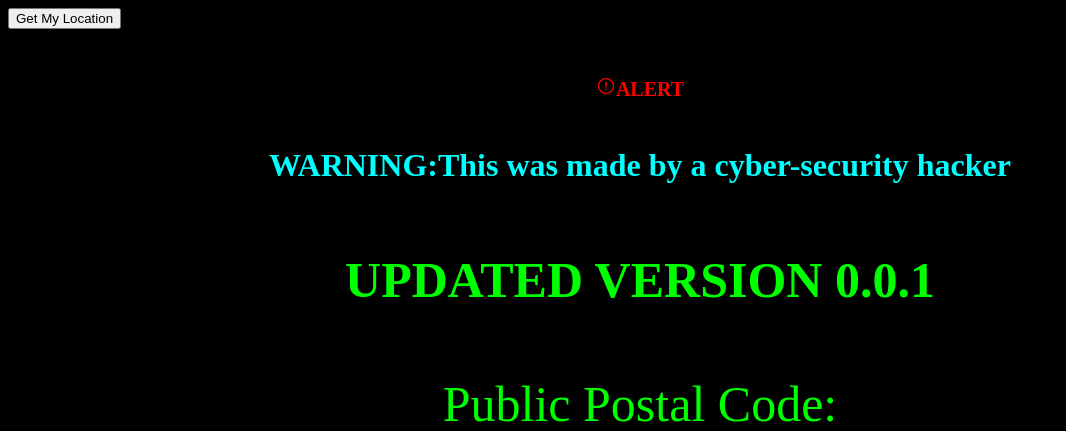
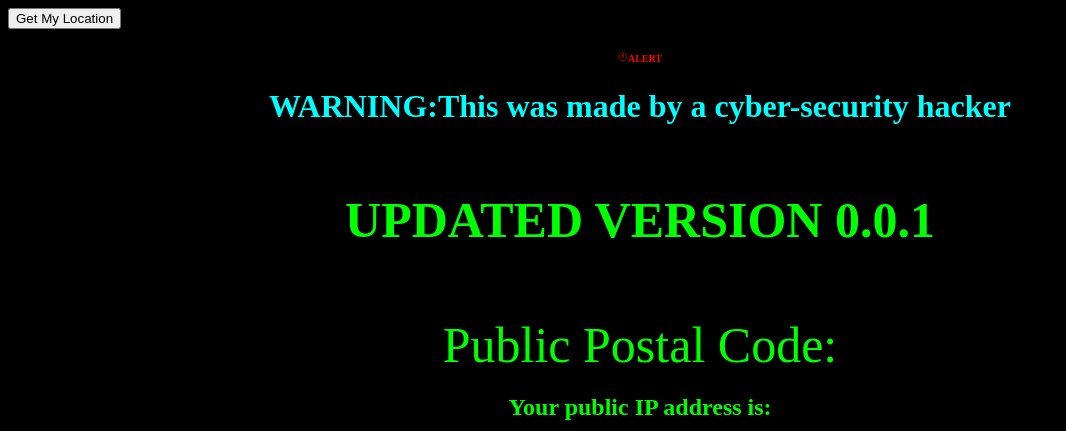
Before and after one commit to dhkiller350/you, a PHP site: page / in a window 1280 px wide. Shown: the top 431 px of the page, without its empty margins (0-1066 px from the left). Run offline with PHP 8.4, Linux system fonts and the light colour scheme.

Commit message:
Update style.css

```diff
--- a/style.css
+++ b/style.css
@@ -37,7 +37,7 @@ div{
 ion-icons{
     color:red;
     text-align:center;
-    font-size:20px;
+    font-size:10px;
 }
 
 h4{
@@ -48,7 +48,7 @@ h4{
 h6{
     color:red;
     text-align:center;
-    font-size:20px;
+    font-size:10px;
 }
 
 h1{
```
